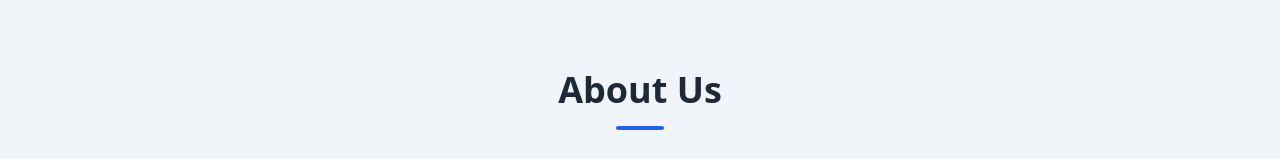
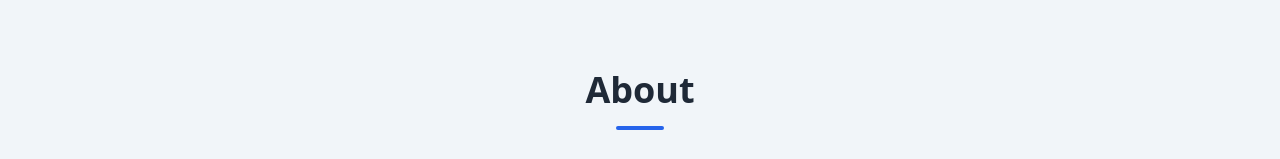
Before and after one commit to jjuarez5/BayouDevCo, a React (Create React App) app: page / in a window 1280 px wide. Shown: the part 618-777 px from the top of the page. Built offline with nearby package versions, Linux system fonts and the light colour scheme.

Commit message:
update section title

```diff
--- a/src/components/About.jsx
+++ b/src/components/About.jsx
@@ -6,7 +6,7 @@ const About = () => (
   <section id="about" className="py-20 px-4 sm:px-6 bg-slate-100">
     {/* Centered About Text Section */}
     <div className="flex flex-col items-center text-center max-w-3xl mx-auto">
-      <h2 className="text-4xl font-bold mb-4">About Us</h2>
+      <h2 className="text-4xl font-bold mb-4">About</h2>
       <div className="w-12 h-1 bg-blue-600 mb-6 rounded"></div>
       <p className="text-lg text-gray-700 leading-relaxed">
         I'm passionate about building fast, responsive, and user-friendly
```
